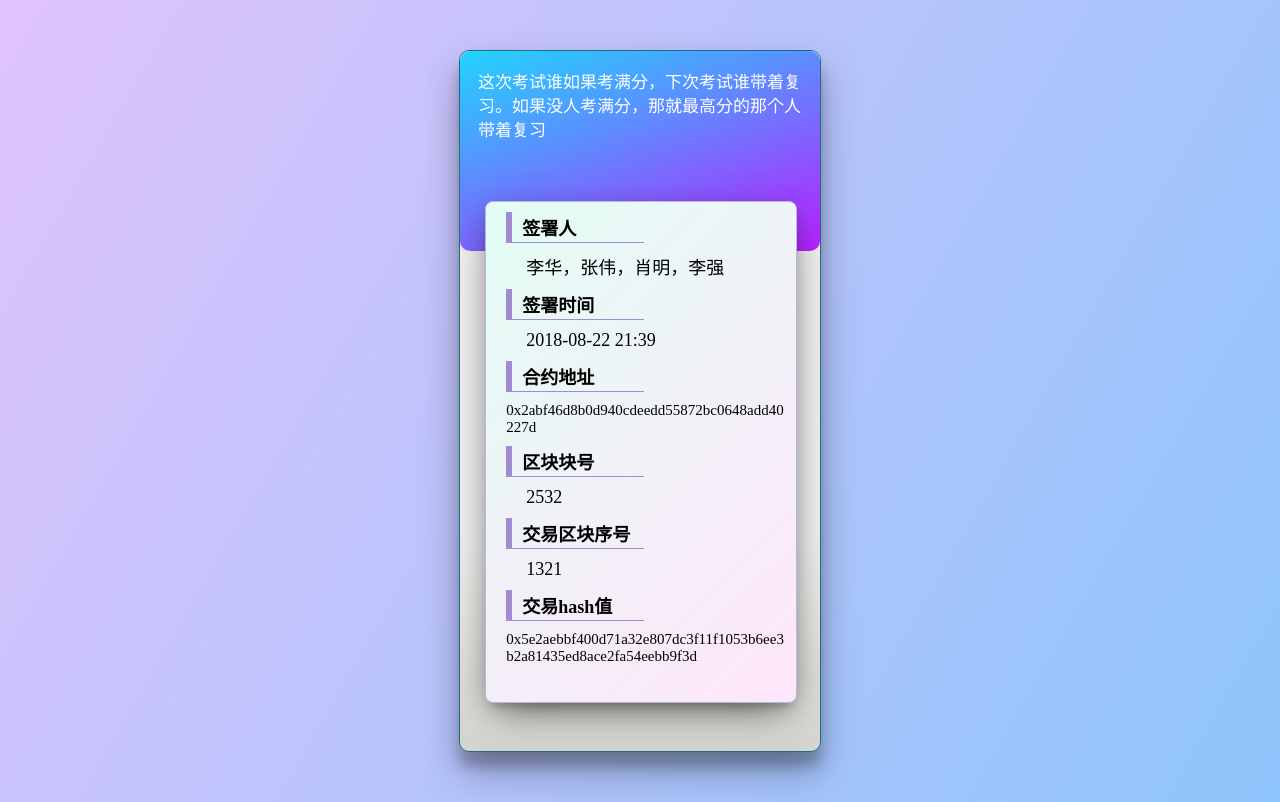
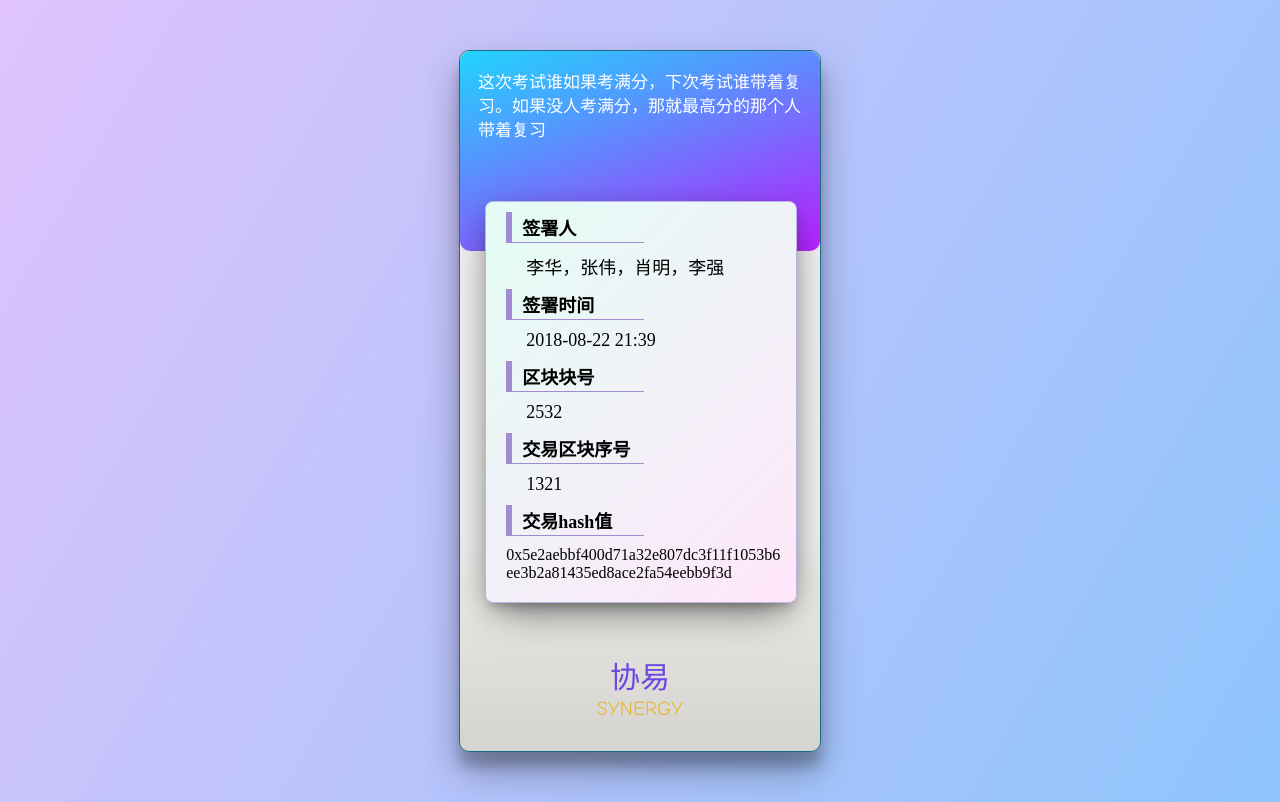
Before and after one commit to sctec/xieyi_front, a website: page public/myprotocol.html in a window 1280 px wide. Drawn offline with Linux system fonts and the light colour scheme.

Commit message:
8-26跟新

```diff
--- a/public/css/xieyi.css
+++ b/public/css/xieyi.css
@@ -49,7 +49,7 @@ li {
 }
 .protocolinfo{
     width: 86%;
-    height: 500px;
+    height: 400px;
     margin: -50px 7% 0px 7%;
     border: 1px #B9B6E5 solid;
     border-radius: 8px;
@@ -78,7 +78,7 @@ li {
 .thesite,.blockhash{
     margin: 10px 10px 0 20px;
     width: 280px;
-    font-size: 15px;
+    font-size: 16px;
     font-family: LiSu;
     word-wrap : break-word ;
 }
@@ -107,7 +107,7 @@ li {
 }
 /**/
 .buchong{
-    margin-top: 100px;
+    margin-top: 50px;
 }
 .maininfotitle{
     font-size: 30px;
--- a/public/myprotocol.html
+++ b/public/myprotocol.html
@@ -16,8 +16,8 @@
             <p class="thepeoples">李华，张伟，肖明，李强</p>
             <p class="thetitle">签署时间</p>
             <p class="thetime">2018-08-22 21:39</p>
-            <p class="thetitle">合约地址</p>
-            <p class="thesite">0x2abf46d8b0d940cdeedd55872bc0648add40227d</p>
+            <!--<p class="thetitle">合约地址</p>-->
+            <!--<p class="thesite">0x2abf46d8b0d940cdeedd55872bc0648add40227d</p>-->
             <p class="thetitle">区块块号</p>
             <p class="blocknumber">2532</p>
             <p class="thetitle">交易区块序号</p>
@@ -25,7 +25,10 @@
             <p class="thetitle">交易hash值</p>
             <p class="blockhash">0x5e2aebbf400d71a32e807dc3f11f1053b6ee3b2a81435ed8ace2fa54eebb9f3d</p>
         </div>
-
+        <div class="buchong">
+            <p class="maininfotitle">协易</p>
+            <p class="en-tilte">SYNERGY</p>
+        </div>
     </div>
 </body>
 </html>
```
